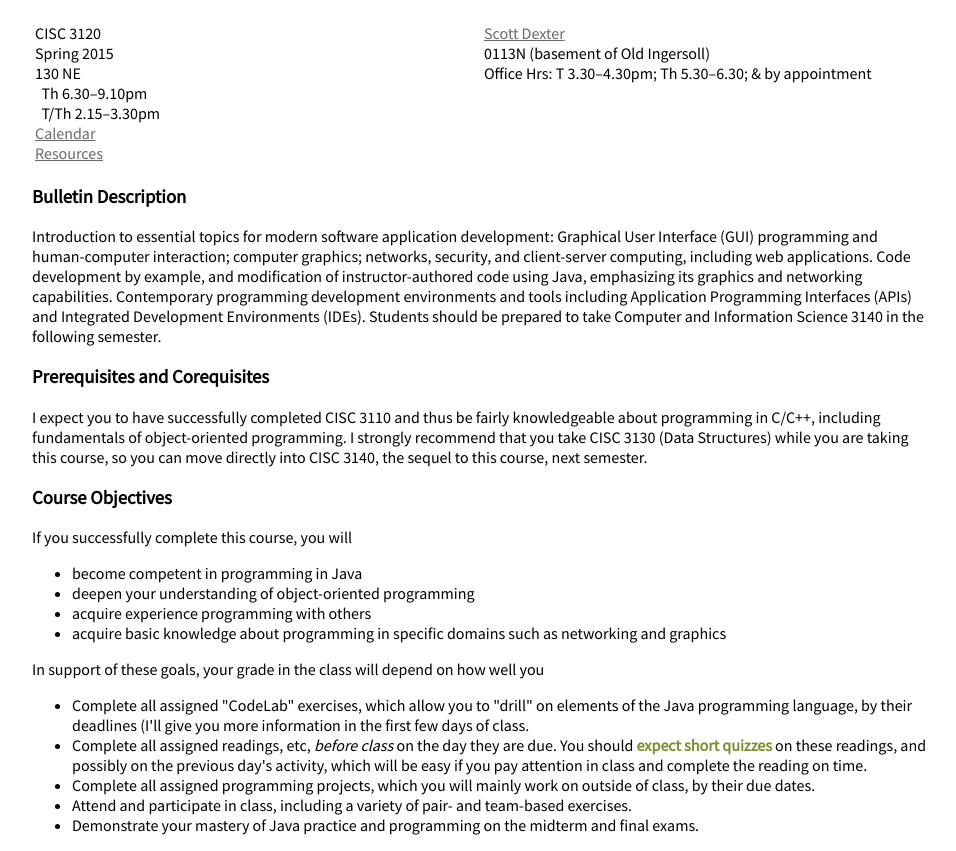
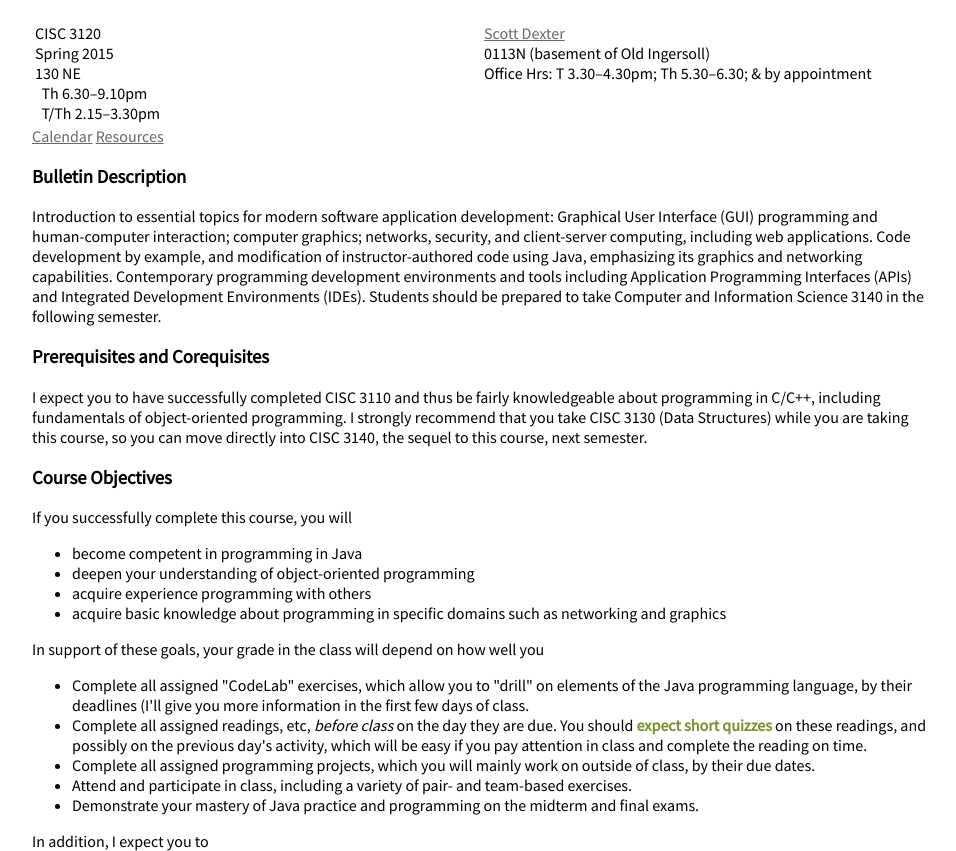
Before and after one commit to Dogstar3030/BC-CISC3120-S15.github.io, a plain HTML site: page index.html in a window 1280 px wide. Shown: the top 851 px of the page, without its empty margins (158-1114 px from the left). Drawn offline with Linux system fonts and the light colour scheme.

Commit message:
Correct formatting on main page.

```diff
--- a/index.html
+++ b/index.html
@@ -21,11 +21,11 @@
                 <tr>
                     <td>CISC 3120<br /> Spring 2015<br /> 130 NE<br />
                         &nbsp;&nbsp;Th 6.30&ndash;9.10pm<br /> &nbsp;
-                        T/Th 2.15&ndash;3.30pm<br /> <a
-                        href="calendar.html">Calendar</a><br /> <a
-                        href="resources.html">Resources</a></td>
+                        T/Th 2.15&ndash;3.30pm
+                       </td>
 
-                    <td><a
+                    <td align="top">
+                    <a
                         href="http://www.sci.brooklyn.cuny.edu/~sdexter">Scott
                             Dexter</a><br /> 0113N (basement of Old
                         Ingersoll)<br /> Office Hrs: T
@@ -34,6 +34,9 @@
                 </tr>
             </tbody>
         </table>
+
+ <a href="calendar.html">Calendar</a>
+ <a href="resources.html">Resources</a>
 
         <h3>Bulletin Description</h3>
         Introduction to essential topics for modern software application
```
